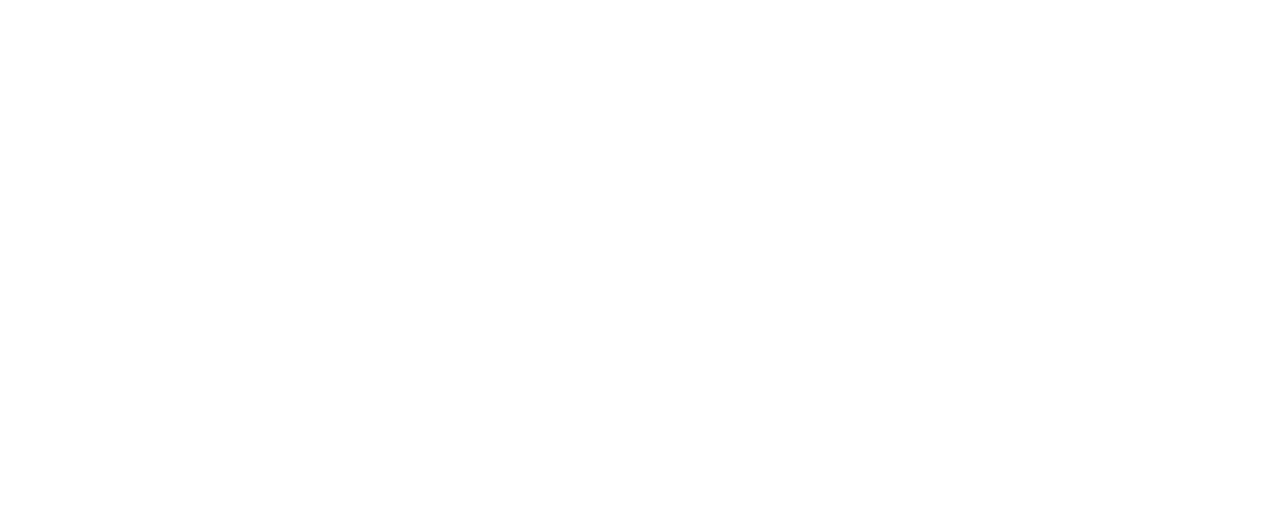
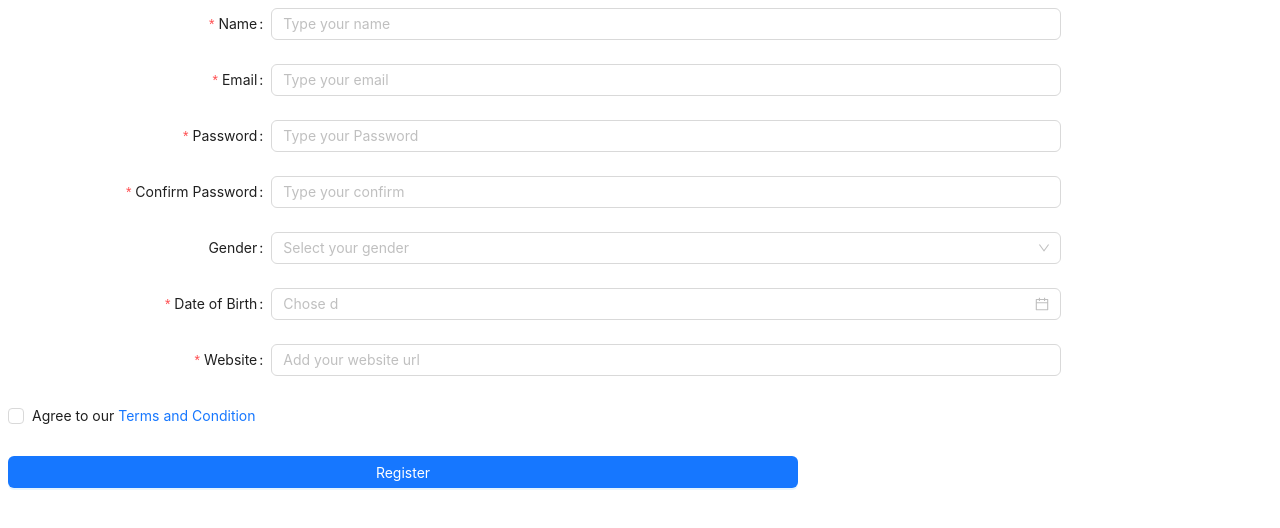
Before and after one commit to dilys23/Intern_Mirabo_Task, a React (Vite) app: page /register in a window 1280 px wide. Before the commit this address had no page. Shown: the top 528 px of the page. Built offline with nearby package versions, Linux system fonts and the light colour scheme.

Commit message:
create pagination for table update

```diff
--- a/src/components/organisms/o-table/OTable.jsx
+++ b/src/components/organisms/o-table/OTable.jsx
@@ -1,8 +1,20 @@
-import React from "react";
+import React, { useState } from "react";
 import { Table } from "antd";
-
+const [page, setPage] = useState(1);
+const [pageSize, setPageSize] = useState(10);
 const TableComponent = ({ dataSource, columns }) => {
-  return <Table dataSource={dataSource} columns={columns} scroll = {{y :500}} />;
+  return <Table dataSource={dataSource} columns={columns} scroll = {{y :500}}
+  pagination = {
+  {
+    current: page,
+    pageSize: pageSize,
+    total: 500,
+    onChange: (page, pageSize) =>
+    {
+      setPage(page),
+      setPageSize(pageSize)
+    }
+  }}/>;
 };
 
 export default TableComponent;
--- a/src/pages/Home/HomePage.jsx
+++ b/src/pages/Home/HomePage.jsx
@@ -148,6 +148,7 @@
           dataSource={dataSource}
           columns={columns1}
           scroll={{ y: 500 }}
+
         />
         <TableComponent columns={columns} dataSource={data} />
       </header>
--- a/src/pages/Login/LoginPage.jsx
+++ b/src/pages/Login/LoginPage.jsx
@@ -11,6 +11,7 @@
   const [usenameError, setUsernameError] = useState(null);
   const [passwordError, setPasswordError] = useState(null);
 
+  const [userdata, setuserData] = useState(null);
   const mockAPI = (callback, delay = 1000) => {
     setTimeout(() => {
       const data = {
@@ -23,6 +24,7 @@
           password: "Dilysnguyen",
         },
       };
+      setuserData(data);
       callback(data);
     }, delay);
   };
@@ -134,9 +136,30 @@
                   required: true,
                   message: "Please input your username!",
                 },
+              {
+                  validator(_, value) {
+                    // if (!value || (userdata && value === userdata.user)) {
+                    if (!value || value === "Dilysnguyen") {
+                      console.log("correct username");
+                      return Promise.resolve("correct username");
+
+                    }
+                    // console.log("lỗi này ",userdata.user);
+                    return Promise.reject(
+
+                      new Error(
+                        "Wrong username"
+                      ),
+                      console.log("wrong username")
+
+                    );
+
+                  },
+                }
               ]}
+              hasFeedback
             >
-              <Input />
+              <Input  placeholder="Type your name" />
             </Form.Item>
             <p>Password</p>
 
--- /dev/null
+++ b/src/pages/Register/RegisterPage.jsx
@@ -0,0 +1,171 @@
+import { Form, Button, Checkbox, DatePicker, Input, Select } from "antd";
+
+function App() {
+  return (
+    <div className="App">
+      <header className="App-header">
+        <Form
+          autoComplete="off"
+          labelCol={{ span: 5 }}
+          wrapperCol={{ span: 15 }}
+          onFinish={(values) => {
+            console.log(values);
+          }}
+          onFinishFailed={(error) => {
+            console.log(error);
+          }}
+        >
+          <Form.Item
+            name="name"
+            label="Name"
+            rules={[
+              {
+                required: true,
+                message: "Please enter your name",
+              },
+
+              { whitespace: true },
+              { min: 3 },
+            ]}
+            hasFeedback
+          >
+            <Input placeholder="Type your name" />
+          </Form.Item>
+
+          <Form.Item
+            name="email"
+            label="Email"
+            rules={[
+              {
+                required: true,
+                message: "Please enter your valid email",
+              },
+
+              { type: "email" },
+            ]}
+            hasFeedback
+          >
+            <Input placeholder="Type your email" />
+          </Form.Item>
+
+          <Form.Item
+            name="password"
+            label="Password"
+            rules={[
+              {
+                required: true,
+              },
+              { min: 6 },
+              {
+                validator: (_, value) =>
+                  value && value.includes("A")
+                    ? Promise.resolve()
+                    : Promise.reject("Password does not match criteria."),
+              },
+            ]}
+            hasFeedback
+          >
+            <Input placeholder="Type your Password" type="password" />
+          </Form.Item>
+
+          <Form.Item
+            name="confirmPassword "
+            label="Confirm Password"
+            dependencies={["password"]}
+            rules={[
+              {
+                required: true,
+              },
+              ({ getFieldValue }) => ({
+                validator(_, value) {
+                  if (!value || getFieldValue("password") === value) {
+                    return Promise.resolve();
+                  }
+                  return Promise.reject(
+                    new Error(
+                      "The two passwords that you entered do not match!"
+                    )
+                  );
+                },
+              }),
+            ]}
+            hasFeedback
+          >
+            <Input placeholder="Type your confirm" type="password" />
+          </Form.Item>
+
+          <Form.Item name="gender " label="Gender" requiredMark="optional">
+            <Select placeholder="Select your gender">
+              <Select.Option value="male">Male</Select.Option>
+              <Select.Option value="female">Female</Select.Option>
+            </Select>
+          </Form.Item>
+
+          <Form.Item
+            name="dob"
+            label="Date of Birth"
+            rules={[
+              {
+                required: true,
+                message: "Please provide your date of birth",
+              },
+            ]}
+          >
+            <DatePicker
+              style={{ width: "100%" }}
+              picker="date"
+              placeholder="Chose d"
+            ></DatePicker>
+          </Form.Item>
+
+          <Form.Item
+            name="website"
+            label="Website"
+            rules={[
+              {
+                required: true,
+                message: "Please add your valid url",
+              },
+            ]}
+            hasFeedback
+          >
+            <Input placeholder="Add your website url" type="url"></Input>
+          </Form.Item>
+
+          <Form.Item
+            name="agrrement"
+            // wrapperCol={{ span: 24 }}
+            labelCol={{ span: 0 }}
+            wrapperCol={{ span: 15 }}
+            valuePropName="checked"
+            rules={[
+              {
+                validator: (_, value) =>
+                  value
+                    ? Promise.resolve()
+                    : Promise.reject(
+                        "To proceed, you need to agree with our terms and conditions"
+                      ),
+              },
+            ]}
+          >
+            <Checkbox>
+
+              {""}Agree to our <a href="#">Terms and Condition</a>{" "}
+            </Checkbox>
+          </Form.Item>
+
+          <Form.Item
+            labelCol={{ span: 5 }}
+            wrapperCol={{ span: 15 }}>
+            <Button block type="primary" htmlType="submit">
+              Register
+            </Button>
+          </Form.Item>
+        </Form>
+      </header>
+    </div>
+  );
+}
+
+export default App;
--- a/src/routes/routes.jsx
+++ b/src/routes/routes.jsx
@@ -4,7 +4,7 @@
 import { CPATH } from "../constants/path";
 import { Outlet, Navigate } from "react-router-dom";
 // import { useAuthenticated } from "../customHoo k/useAuthenticated";
-
+const RegisterPage = LazyComponent(lazy(() => import("../pages/Register/RegisterPage")));
 const LoginPage = LazyComponent(lazy(() => import("../pages/Login/LoginPage")));
 const HomePage = LazyComponent(lazy(() => import("../pages/Home/HomePage")));
 
@@ -20,6 +20,7 @@
       children: [{ path: "homePage", element: <HomePage /> }],
     },
     { path: "/login", element: <LoginPage /> },
+    { path: "/register", element: <RegisterPage /> }
   ]);
 
   return element;
```
